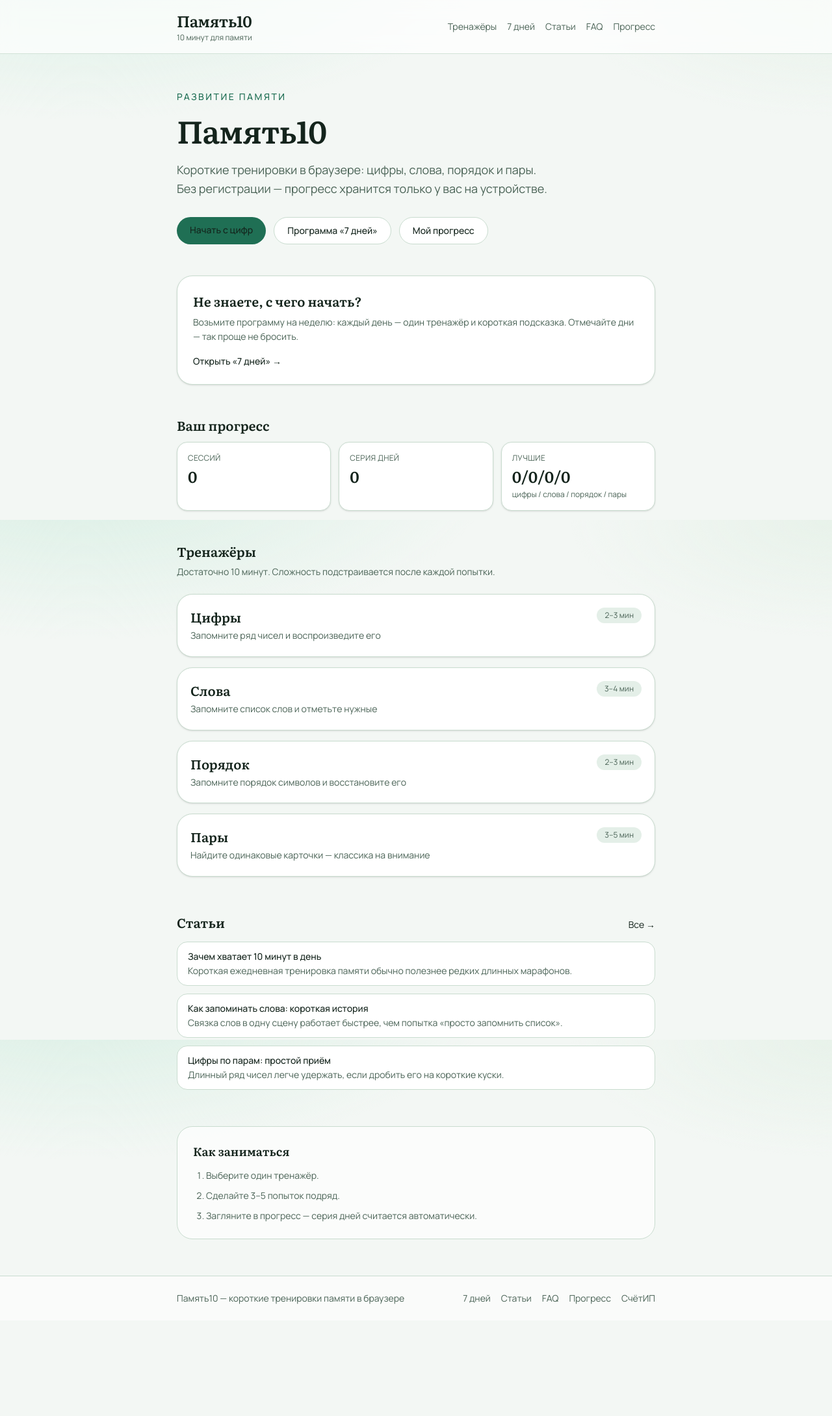
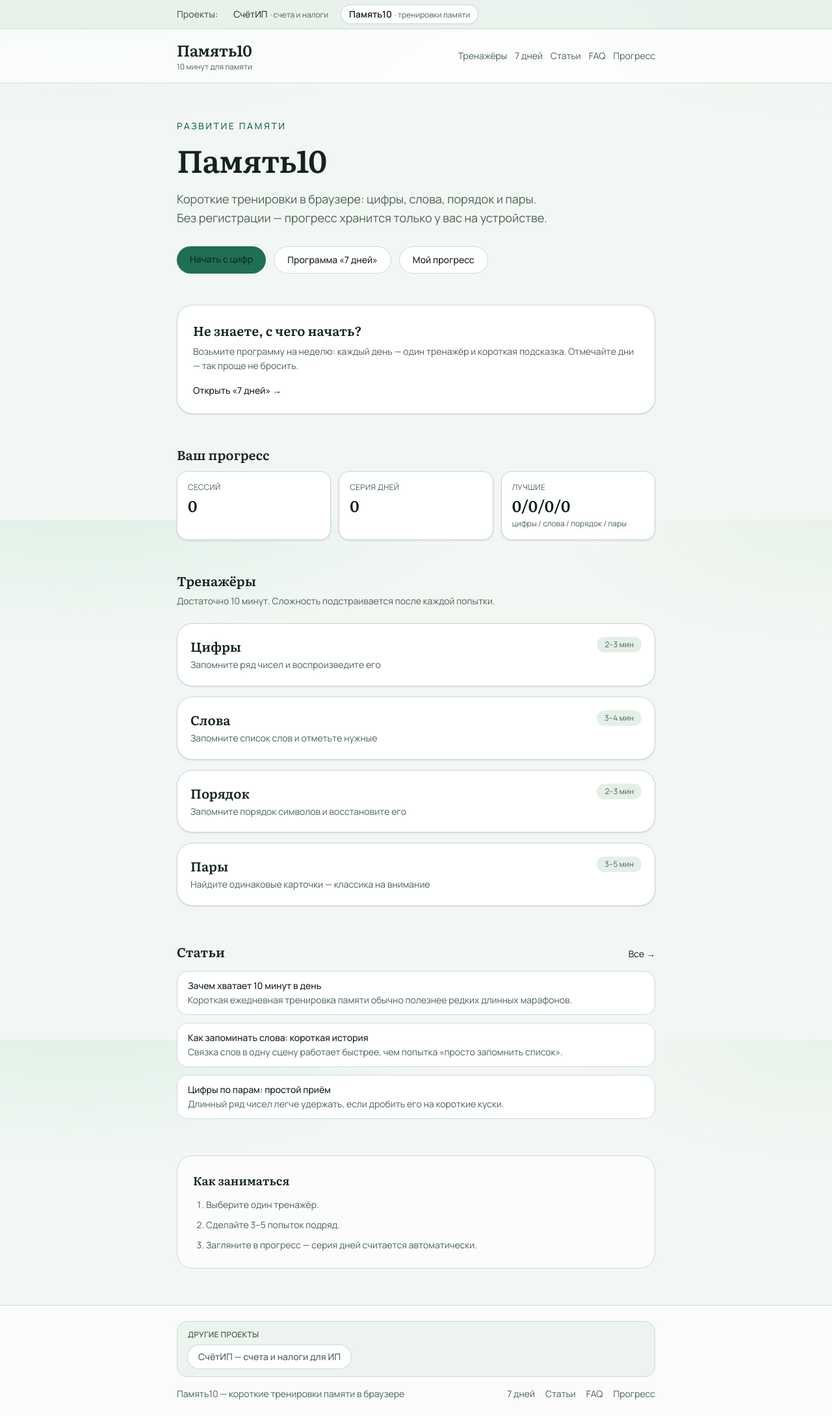
Before and after one commit to thesuperfatal/pamyat10, a Next.js app: page / in a window 1280 px wide. Shown: the whole page at 65% size. Before the commit the page ends 2032 px from the top, so only its background shows below. Built offline with nearby package versions, Linux system fonts and the light colour scheme.

Commit message:
Add visible projects switcher bar for easier navigation.
Co-authored-by: Cursor <cursoragent@cursor.com>

```diff
--- /dev/null
+++ b/components/ProjectsBar.tsx
@@ -0,0 +1,47 @@
+const PROJECTS = [
+  {
+    id: "schet",
+    name: "СчётИП",
+    href: "https://biznes-ip.ru/",
+    hint: "счета и налоги",
+  },
+  {
+    id: "memory",
+    name: "Память10",
+    href: "https://biznes-ip.ru/memory/",
+    hint: "тренировки памяти",
+  },
+] as const;
+
+export default function ProjectsBar({ current }: { current: "schet" | "memory" }) {
+  return (
+    <div className="border-b border-[var(--line)] bg-[var(--bg-deep)]/80">
+      <div className="mx-auto flex max-w-3xl flex-wrap items-center gap-x-3 gap-y-2 px-4 py-2 text-sm">
+        <span className="font-medium text-[var(--muted)]">Проекты:</span>
+        <nav className="flex flex-wrap items-center gap-2" aria-label="Другие проекты">
+          {PROJECTS.map((p) => {
+            const active = p.id === current;
+            return (
+              <a
+                key={p.id}
+                href={p.href}
+                aria-current={active ? "page" : undefined}
+                className={
+                  active
+                    ? "rounded-full bg-white px-3 py-1 font-semibold text-[var(--ink)] shadow-sm ring-1 ring-[var(--line)]"
+                    : "rounded-full px-3 py-1 text-[var(--accent)] hover:bg-white"
+                }
+                title={p.hint}
+              >
+                {p.name}
+                <span className="ml-1 hidden text-xs font-normal text-[var(--muted)] sm:inline">
+                  · {p.hint}
+                </span>
+              </a>
+            );
+          })}
+        </nav>
+      </div>
+    </div>
+  );
+}
--- a/components/SiteFooter.tsx
+++ b/components/SiteFooter.tsx
@@ -1,13 +1,25 @@
 import Link from "next/link";
-import { SISTER_SITE_NAME, SISTER_SITE_URL, SITE_NAME } from "@/lib/site";
+import { SITE_NAME } from "@/lib/site";
 
 export default function SiteFooter() {
   return (
     <footer className="mt-auto border-t border-[var(--line)] bg-white/60 py-6 text-sm text-[var(--muted)]">
-      <div className="mx-auto flex max-w-3xl flex-col items-center justify-between gap-3 px-4 sm:flex-row">
-        <p>
-          {SITE_NAME} — короткие тренировки памяти в браузере
+      <div className="mx-auto max-w-3xl space-y-4 px-4">
+        <div className="rounded-2xl border border-[var(--line)] bg-[var(--bg-deep)]/60 px-4 py-3">
+          <p className="text-xs font-semibold uppercase tracking-wide text-[var(--muted)]">
+            Другие проекты
           </p>
+          <div className="mt-2 flex flex-wrap gap-3">
+            <a
+              href="https://biznes-ip.ru/"
+              className="rounded-full bg-white px-4 py-2 font-medium text-[var(--accent)] ring-1 ring-[var(--line)] hover:ring-[var(--accent)]"
+            >
+              СчётИП — счета и налоги для ИП
+            </a>
+          </div>
+        </div>
+        <div className="flex flex-col items-center justify-between gap-3 sm:flex-row">
+          <p>{SITE_NAME} — короткие тренировки памяти в браузере</p>
           <nav className="flex flex-wrap justify-center gap-4">
             <Link href="/program/" className="hover:text-[var(--accent)]">
               7 дней
@@ -21,14 +33,8 @@ export default function SiteFooter() {
             <Link href="/stats/" className="hover:text-[var(--accent)]">
               Прогресс
             </Link>
-          <a
-            href={SISTER_SITE_URL}
-            className="hover:text-[var(--accent)]"
-            rel="noopener noreferrer"
-          >
-            {SISTER_SITE_NAME}
-          </a>
           </nav>
+        </div>
       </div>
     </footer>
   );
--- a/components/SiteHeader.tsx
+++ b/components/SiteHeader.tsx
@@ -1,11 +1,13 @@
 import Link from "next/link";
+import ProjectsBar from "@/components/ProjectsBar";
 import { SITE_NAME } from "@/lib/site";
 
 export default function SiteHeader() {
   return (
     <header className="border-b border-[var(--line)]/80 bg-white/70 backdrop-blur-md">
-      <div className="mx-auto flex max-w-3xl items-center justify-between gap-4 px-4 py-4">
-        <Link href="/" className="group">
+      <ProjectsBar current="memory" />
+      <div className="mx-auto flex max-w-3xl flex-col gap-3 px-4 py-4 sm:flex-row sm:items-center sm:justify-between">
+        <Link href="/" className="group shrink-0">
           <span className="font-[family-name:var(--font-display)] text-2xl font-semibold tracking-tight text-[var(--ink)]">
             {SITE_NAME}
           </span>
@@ -13,7 +15,7 @@ export default function SiteHeader() {
             10 минут для памяти
           </span>
         </Link>
-        <nav className="flex items-center gap-4 text-sm text-[var(--muted)]">
+        <nav className="flex flex-wrap items-center gap-x-3 gap-y-2 text-sm text-[var(--muted)]">
           <Link href="/#trainers" className="hover:text-[var(--accent)]">
             Тренажёры
           </Link>
```
Lines whose indentation alone changed are shown as unchanged.
